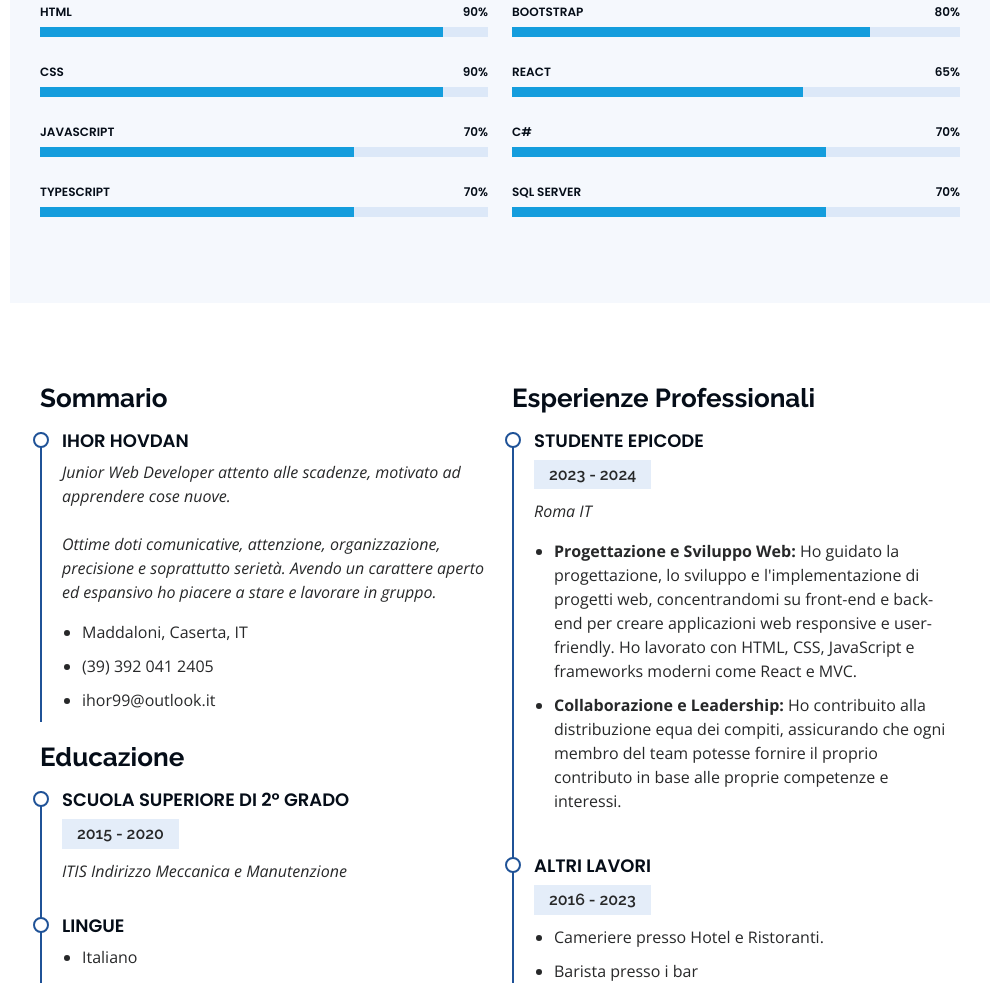
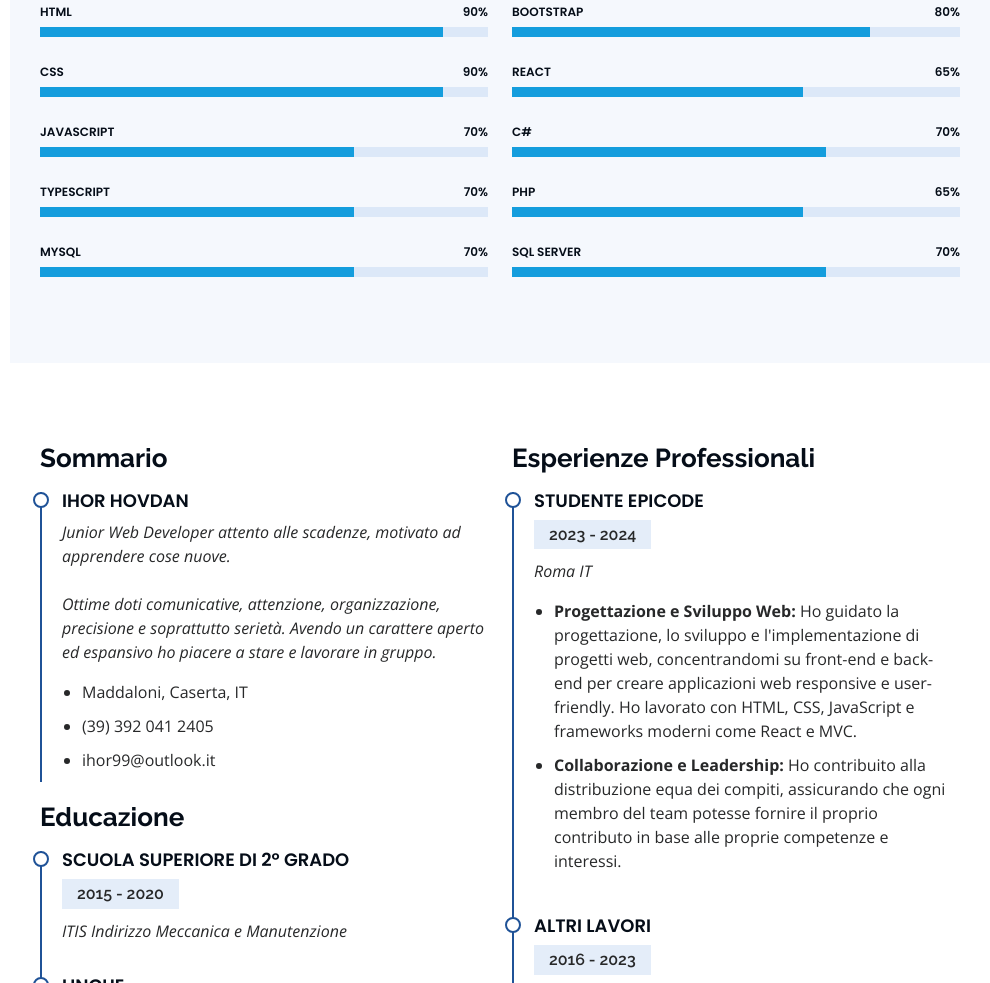
Before and after one commit to ihorhovdan/Portfolio, a plain HTML site: page index.html in a window 1280 px wide. Shown: the part 1573-2556 px from the top of the page, without its empty margins (290-1280 px from the left). Drawn offline with nearby package versions, Linux system fonts and the light colour scheme.

Commit message:
Descrivi le modifiche fatte

```diff
--- a/index.html
+++ b/index.html
@@ -156,6 +156,13 @@
               </div>
             </div>
 
+            <div class="progress">
+              <span class="skill">MySQL <i class="val">70%</i></span>
+              <div class="progress-bar-wrap">
+                <div class="progress-bar" role="progressbar" aria-valuenow="70" aria-valuemin="0" aria-valuemax="100"></div>
+              </div>
+            </div>
+
           </div>
 
           <div class="col-lg-6" data-aos="fade-up" data-aos-delay="100">
@@ -181,11 +188,20 @@
             </div>
 
             <div class="progress">
+              <span class="skill">PHP <i class="val">65%</i></span>
+              <div class="progress-bar-wrap">
+                <div class="progress-bar" role="progressbar" aria-valuenow="65" aria-valuemin="0" aria-valuemax="100"></div>
+              </div>
+            </div>
+
+            <div class="progress">
               <span class="skill">SQL SERVER <i class="val">70%</i></span>
               <div class="progress-bar-wrap">
                 <div class="progress-bar" role="progressbar" aria-valuenow="70" aria-valuemin="0" aria-valuemax="100"></div>
               </div>
             </div>
+
+
 
           </div>
 
```
